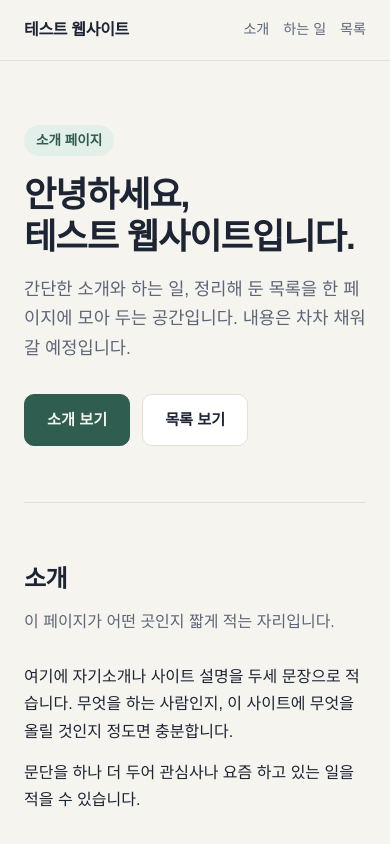
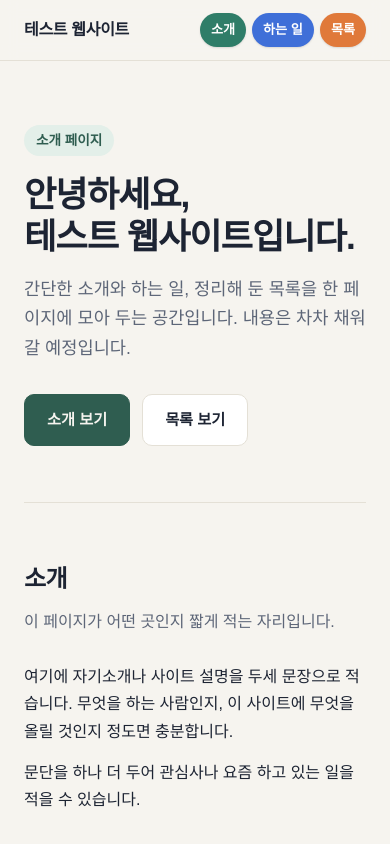
Before and after one commit to anthd227/test-website, a plain HTML site: page index.html in a window 390 px wide. Shown: the top 844 px of the page. Drawn offline with Linux system fonts and the light colour scheme.

Commit message:
style: 상단 메뉴를 색상 버튼으로 변경

```diff
--- a/index.html
+++ b/index.html
@@ -24,8 +24,13 @@
     backdrop-filter: blur(8px); border-bottom: 1px solid var(--line); z-index: 10; }
   header .wrap { display: flex; align-items: center; justify-content: space-between; height: 60px; }
   .logo { font-weight: 700; letter-spacing: -0.02em; }
-  nav { display: flex; gap: 22px; font-size: 0.95rem; color: var(--sub); }
-  nav a:hover { color: var(--accent); }
+  nav { display: flex; flex-direction: row; align-items: center; gap: 8px; font-size: 0.9rem; }
+  nav a { padding: 7px 16px; border-radius: 999px; font-weight: 600; color: #fff; white-space: nowrap;
+    box-shadow: 0 1px 2px rgba(0,0,0,.12); transition: transform .12s, filter .12s; }
+  nav a:nth-child(1) { background: #2f7d68; }
+  nav a:nth-child(2) { background: #3f6fd8; }
+  nav a:nth-child(3) { background: #e0793a; }
+  nav a:hover { transform: translateY(-1px); filter: brightness(1.08); }
 
   .hero { padding: 96px 0 80px; }
   .tag { display: inline-block; padding: 4px 12px; border-radius: 999px; background: var(--accent-soft);
@@ -64,7 +69,8 @@
   footer { padding: 36px 0 56px; border-top: 1px solid var(--line); color: var(--sub); font-size: 0.9rem; text-align: center; }
 
   @media (max-width: 680px) {
-    nav { gap: 14px; font-size: 0.88rem; }
+    nav { gap: 6px; font-size: 0.82rem; }
+    nav a { padding: 6px 11px; }
     .hero { padding: 64px 0 56px; }
     .about, .cards { grid-template-columns: 1fr; }
     .list li { flex-direction: column; align-items: flex-start; gap: 4px; }
```
